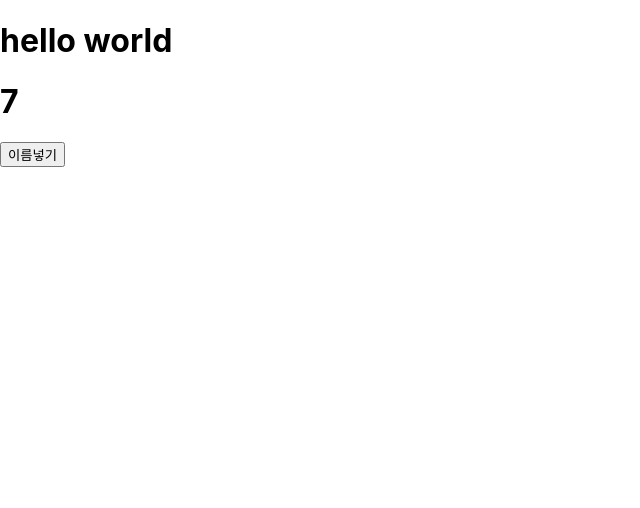
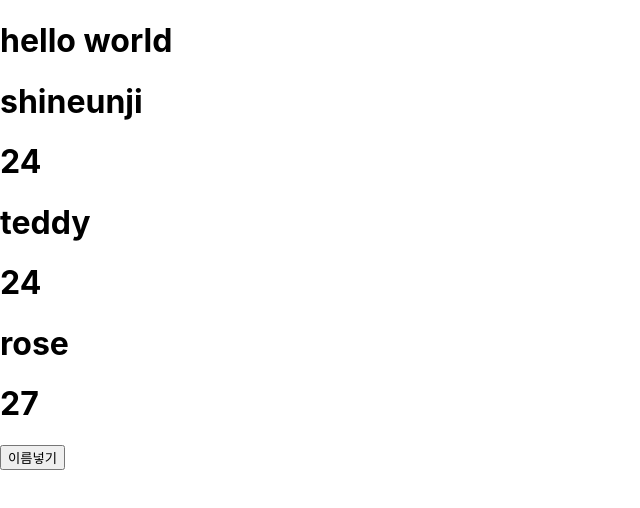
Before and after one commit to eunji0714/movie-app, a React (Create React App) app: page / in a window 1280 px wide. Both pictures are taken after a click on the button "이름넣기". Shown: the top 508 px of the page, without its empty margins (0-640 px from the left). Built offline with nearby package versions, Linux system fonts and the light colour scheme.

Commit message:
state test2

```diff
--- a/src/App.js
+++ b/src/App.js
@@ -4,10 +4,26 @@ const App = () => {
 
     // 상태, 함수, 상수, 변수를 선언하는 곳
 
-    const [name, setName] = useState(0)
+    const [name, setName] = useState([])
 
     const changeName = () => {
-        setName(7)
+        setName([
+            {
+                name : "shineunji",
+                age : 24,
+                address : "강서구",
+            },
+            {
+                name : "teddy",
+                age : 24,
+                address : "노원구",
+            },
+            {
+                name : "rose",
+                age : 27,
+                address : "호주",
+            }
+        ])
     }
 
     // 화면에 보여지는 곳 -> html을 기반으로 만들어짐
@@ -15,7 +31,14 @@ const App = () => {
     return (
         <div>
             <h1>hello world</h1>
-            <h1>{name}</h1>
+            {/*<h1>{name.name}</h1>*/}
+            {/*<h1>{name.age}</h1>*/}
+            {name && name.map(u => (
+                <div>
+                    <h1>{u.name}</h1>
+                    <h1>{u.age}</h1>
+                </div>
+            ))}
             <button onClick={() => changeName()}>
                 이름넣기
             </button>
```
